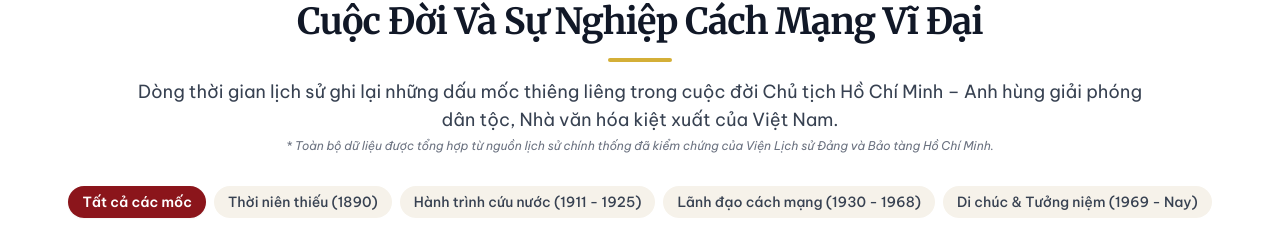
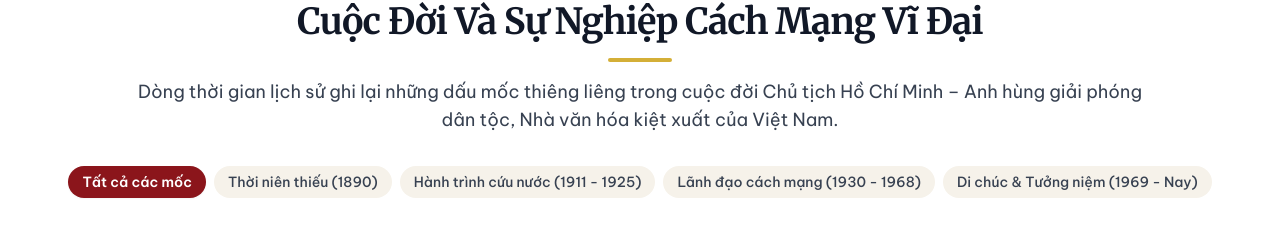
Before and after one commit to nguyenphianh-IT/KHONGGIANVANHOAHCMNTT, a React (Vite) app: page / in a window 1280 px wide. Shown: the part 2324-2552 px from the top of the page. Built offline with nearby package versions, Linux system fonts and the light colour scheme; no server answers; the database is empty; the HTML template or start-up script is replaced by a standard one.

Commit message:
style(timeline): remove historical source verification note

```diff
--- a/src/components/Timeline.tsx
+++ b/src/components/Timeline.tsx
@@ -57,9 +57,6 @@ export const Timeline: React.FC = () => {
           <p className="mt-4 text-base sm:text-lg text-heritage-ink-700 leading-relaxed">
             Dòng thời gian lịch sử ghi lại những dấu mốc thiêng liêng trong cuộc đời Chủ tịch Hồ Chí Minh –
             Anh hùng giải phóng dân tộc, Nhà văn hóa kiệt xuất của Việt Nam.
-          </p>
-          <p className="text-xs text-heritage-ink-500 italic mt-1">
-            * Toàn bộ dữ liệu được tổng hợp từ nguồn lịch sử chính thống đã kiểm chứng của Viện Lịch sử Đảng và Bảo tàng Hồ Chí Minh.
           </p>
         </div>
 
```
